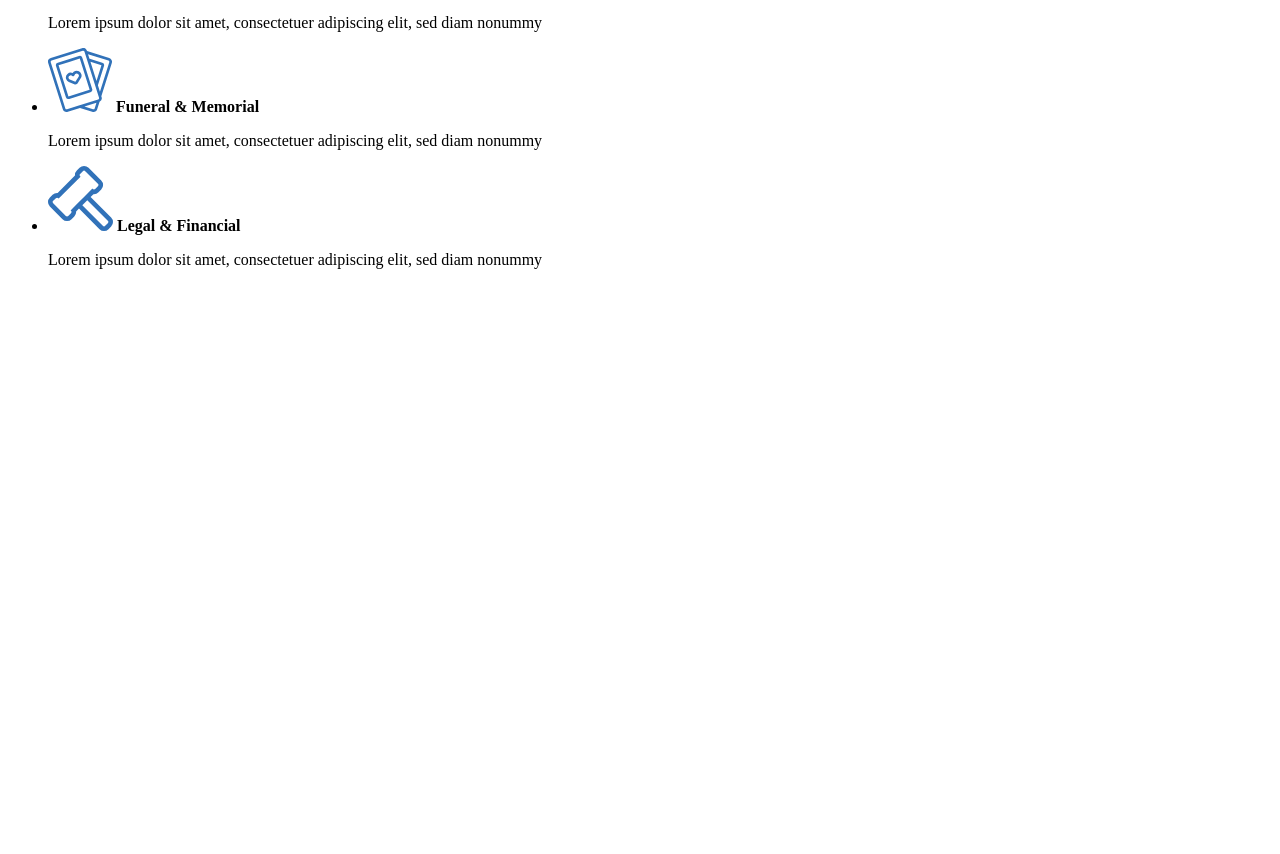
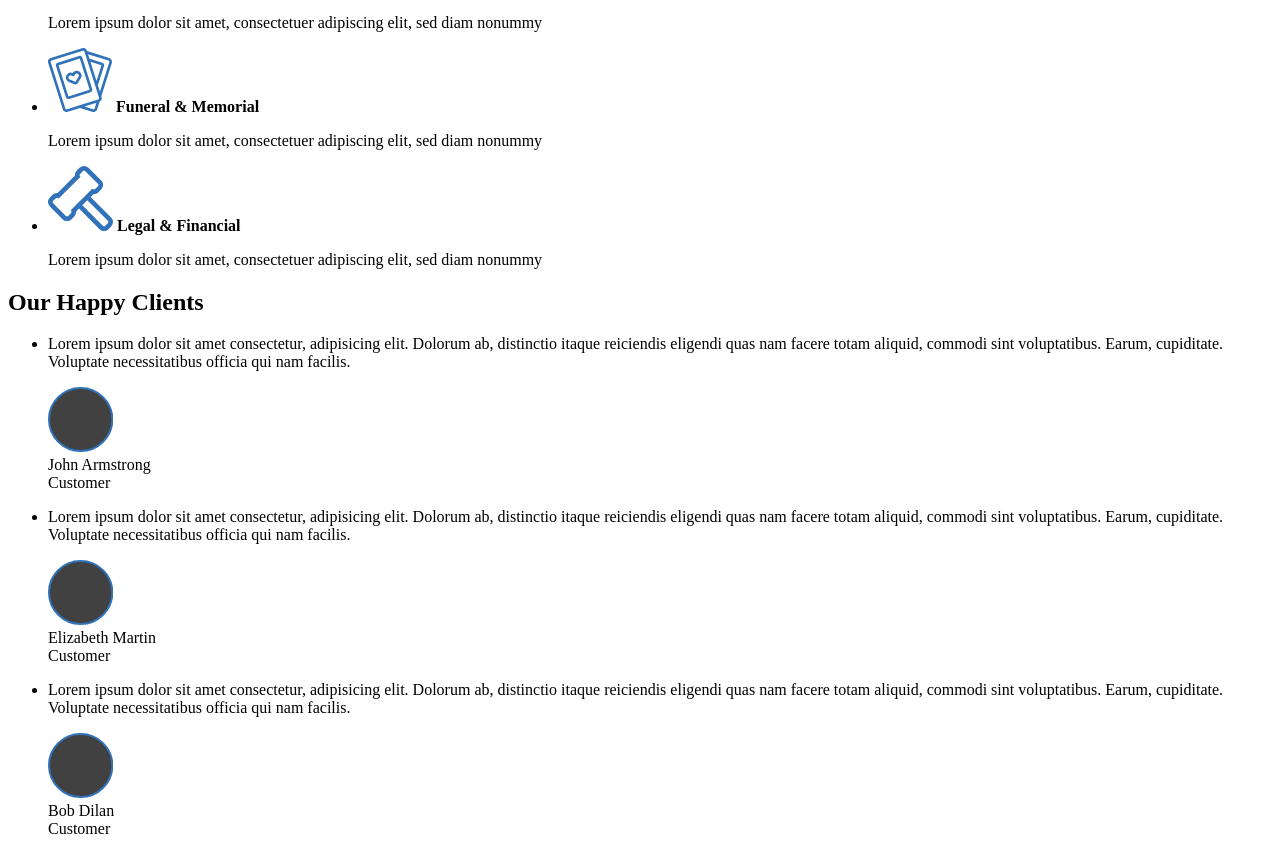
Before and after one commit to Averkiev91/lionic, a plain HTML site: page index.html in a window 1280 px wide. Shown: the part 642-1496 px from the top of the page. Before the commit the page ends 927 px from the top, so only its background shows below. Drawn offline with Linux system fonts and the light colour scheme.

Commit message:
section-clients

```diff
--- a/index.html
+++ b/index.html
@@ -155,6 +155,49 @@
 					</li>
 				</ul>
 			</div>
+		</section>
+
+		<section class="section-clients">
+			<div class="container">
+				<h2 class="section-heading">
+					Our Happy Clients
+				</h2>
+				<ul class="section-clients-list">
+					<li class="section-clients-list-item">
+						<p class="section-clients-testimonial">Lorem ipsum dolor sit amet consectetur, adipisicing elit. Dolorum ab, distinctio itaque reiciendis eligendi quas nam facere totam aliquid, commodi sint voluptatibus. Earum, cupiditate. Voluptate necessitatibus officia qui nam facilis.</p>
+						<div class="section-clients-user">
+							<img src="img/user.svg" alt="user avatar" class="section-clients-avatar">
+							<div class="section-clients-user-info">
+								<div class="section-clients-username">John Armstrong</div>
+								<div class="section-clients-user-description">Customer</div>
+							</div>
+						</div>
+					</li>
+					<li class="section-clients-list-item">
+						<p class="section-clients-testimonial">Lorem ipsum dolor sit amet consectetur, adipisicing elit. Dolorum ab,
+							distinctio itaque reiciendis eligendi quas nam facere totam aliquid, commodi sint voluptatibus. Earum,
+							cupiditate. Voluptate necessitatibus officia qui nam facilis.</p>
+						<div class="section-clients-user">
+							<img src="img/user.svg" alt="user avatar" class="section-clients-avatar">
+							<div class="section-clients-user-info">
+								<div class="section-clients-username">Elizabeth Martin</div>
+								<div class="section-clients-user-description">Customer</div>
+							</div>
+						</div>
+					</li>
+					<li class="section-clients-list-item">
+						<p class="section-clients-testimonial">Lorem ipsum dolor sit amet consectetur, adipisicing elit. Dolorum ab,
+							distinctio itaque reiciendis eligendi quas nam facere totam aliquid, commodi sint voluptatibus. Earum,
+							cupiditate. Voluptate necessitatibus officia qui nam facilis.</p>
+						<div class="section-clients-user">
+							<img src="img/user.svg" alt="user avatar" class="section-clients-avatar">
+							<div class="section-clients-user-info">
+								<div class="section-clients-username">Bob Dilan</div>
+								<div class="section-clients-user-description">Customer</div>
+							</div>
+						</div>
+					</li>
+				</ul>
 			</div>
 		</section>
 	</main>
```
